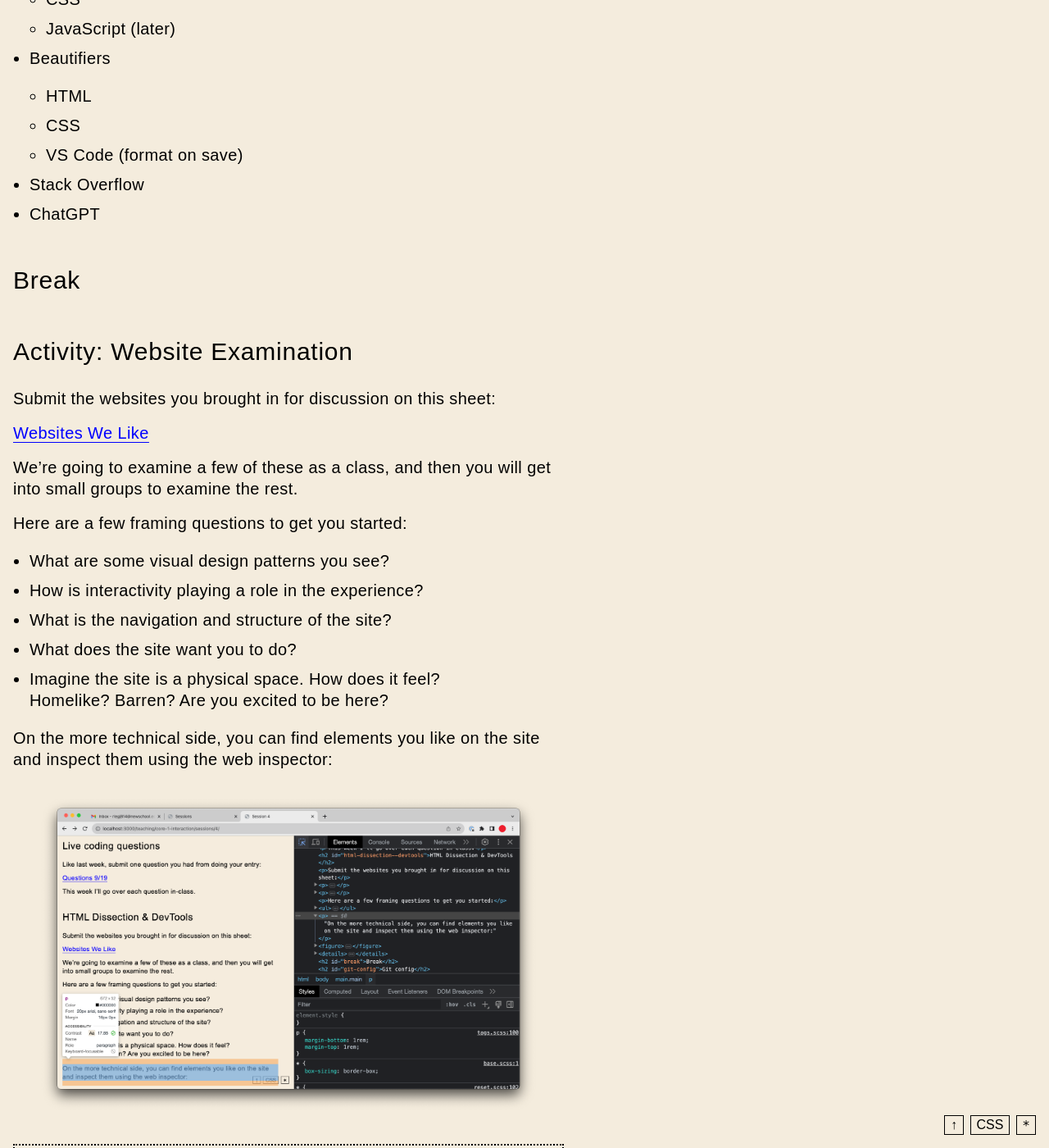
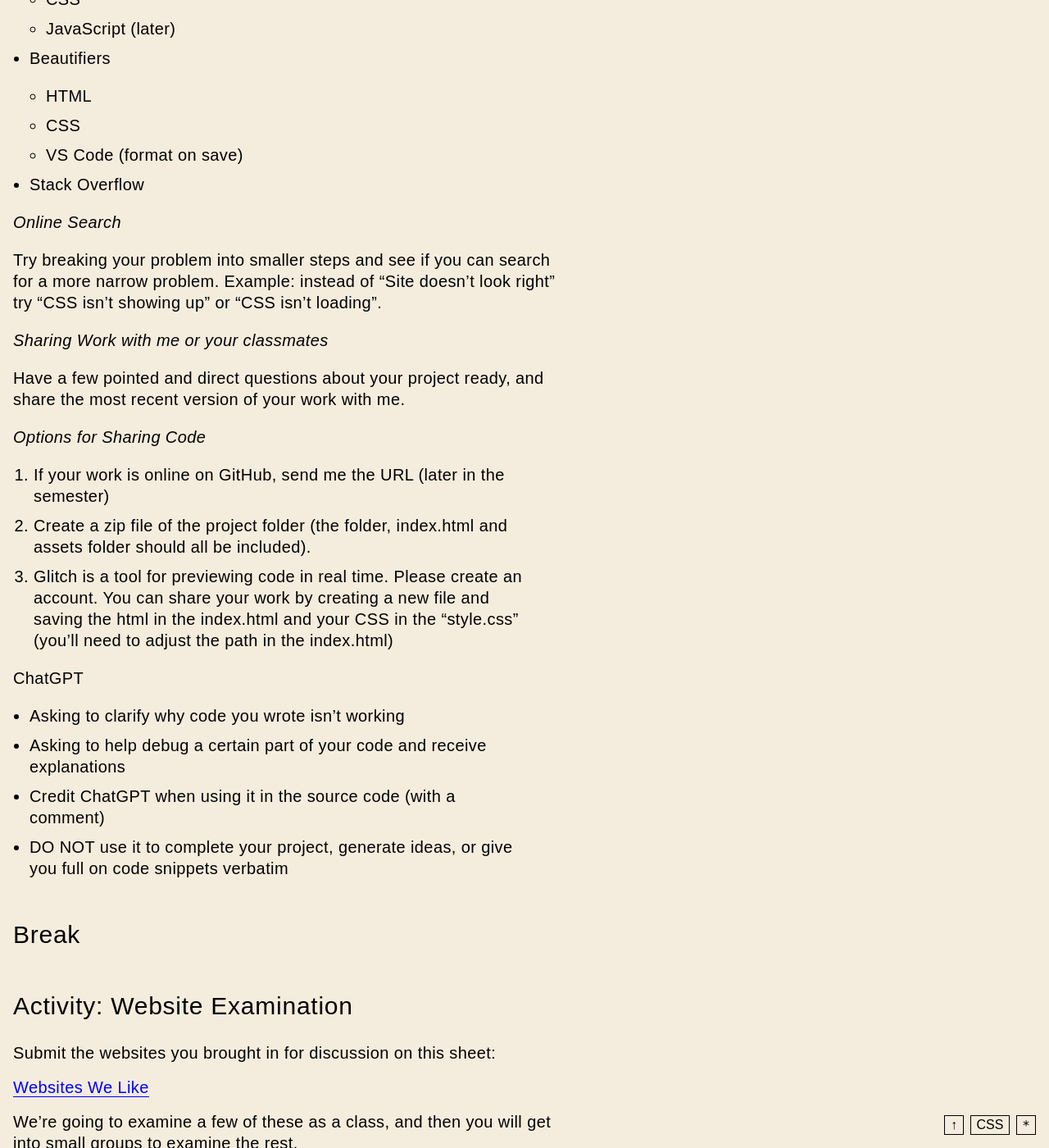
Before and after one commit to jackrieger/core-1-interaction, a Jekyll site: the page built from sessions/4/index.md, in a window 1280 px wide and 1400 px high, scrolled down 712 px. Shown: the whole window at 82% size. Built offline with Jekyll 4.4.1, drawn with Linux system fonts in a browser that asks for light colours.

Commit message:
update debug

```diff
--- a/sessions/4/index.md
+++ b/sessions/4/index.md
@@ -23,7 +23,27 @@ Let's go through the process of debugging an issue with your code.
   - CSS
   - VS Code (format on save)
 - Stack Overflow
-- ChatGPT
+
+### Online Search
+
+Try breaking your problem into smaller steps and see if you can search for a more narrow problem. Example: instead of “Site doesn’t look right” try “CSS isn’t showing up” or “CSS isn’t loading”.
+
+### Sharing Work with me or your classmates
+
+Have a few pointed and direct questions about your project ready, and share the most recent version of your work with me.
+
+### Options for Sharing Code
+
+1. If your work is online on GitHub, send me the URL (later in the semester)
+1. Create a zip file of the project folder (the folder, index.html and assets folder should all be included).
+1. Glitch is a tool for previewing code in real time. Please create an account. You can share your work by creating a new file and saving the html in the index.html and your CSS in the “style.css” (you’ll need to adjust the path in the index.html)
+
+ChatGPT
+- Asking to clarify why code you wrote isn’t working
+- Asking to help debug a certain part of your code and receive explanations
+- Credit ChatGPT when using it in the source code (with a comment)
+- DO NOT use it to complete your project, generate ideas, or give you full on code snippets verbatim
+
 
 ## Break
 
```
